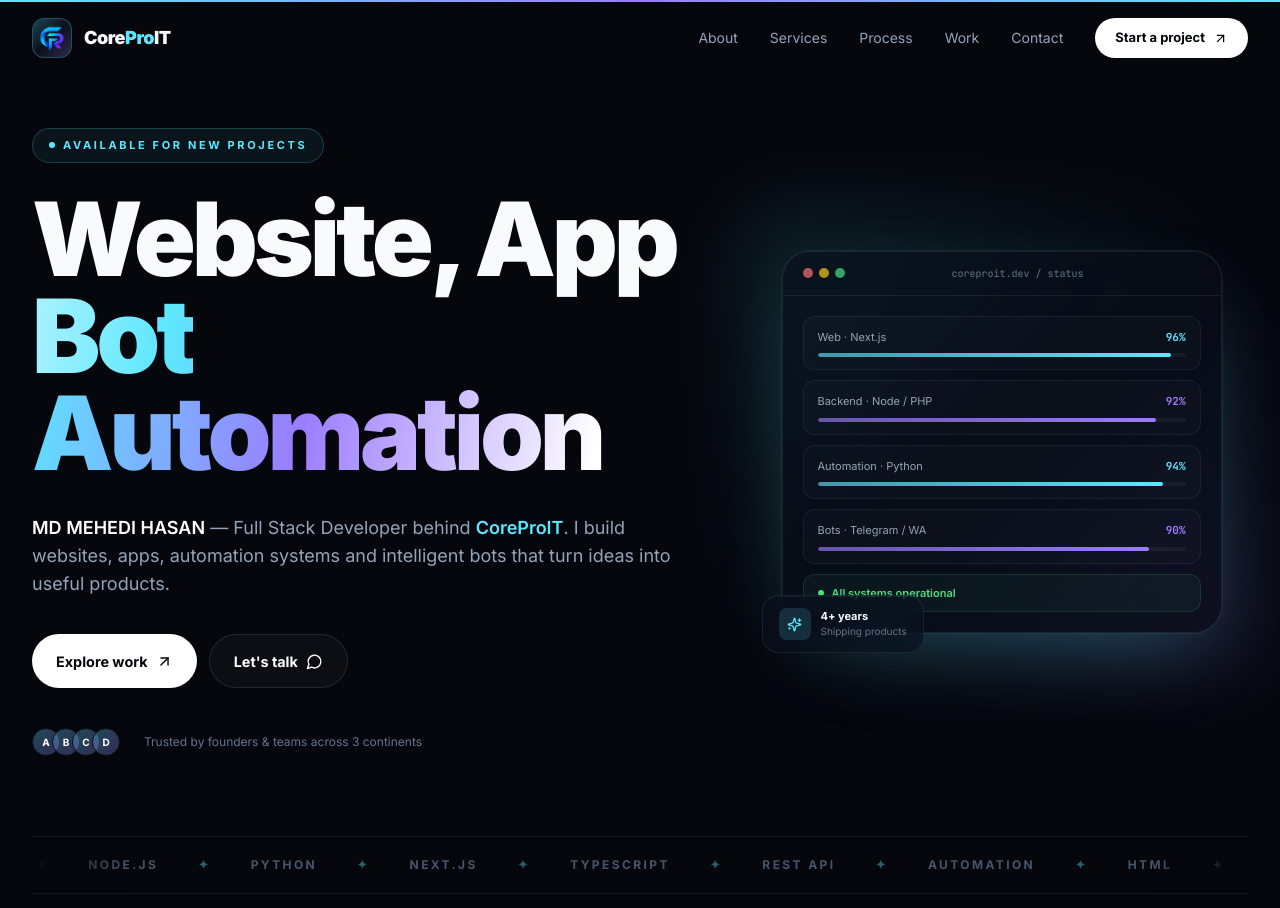
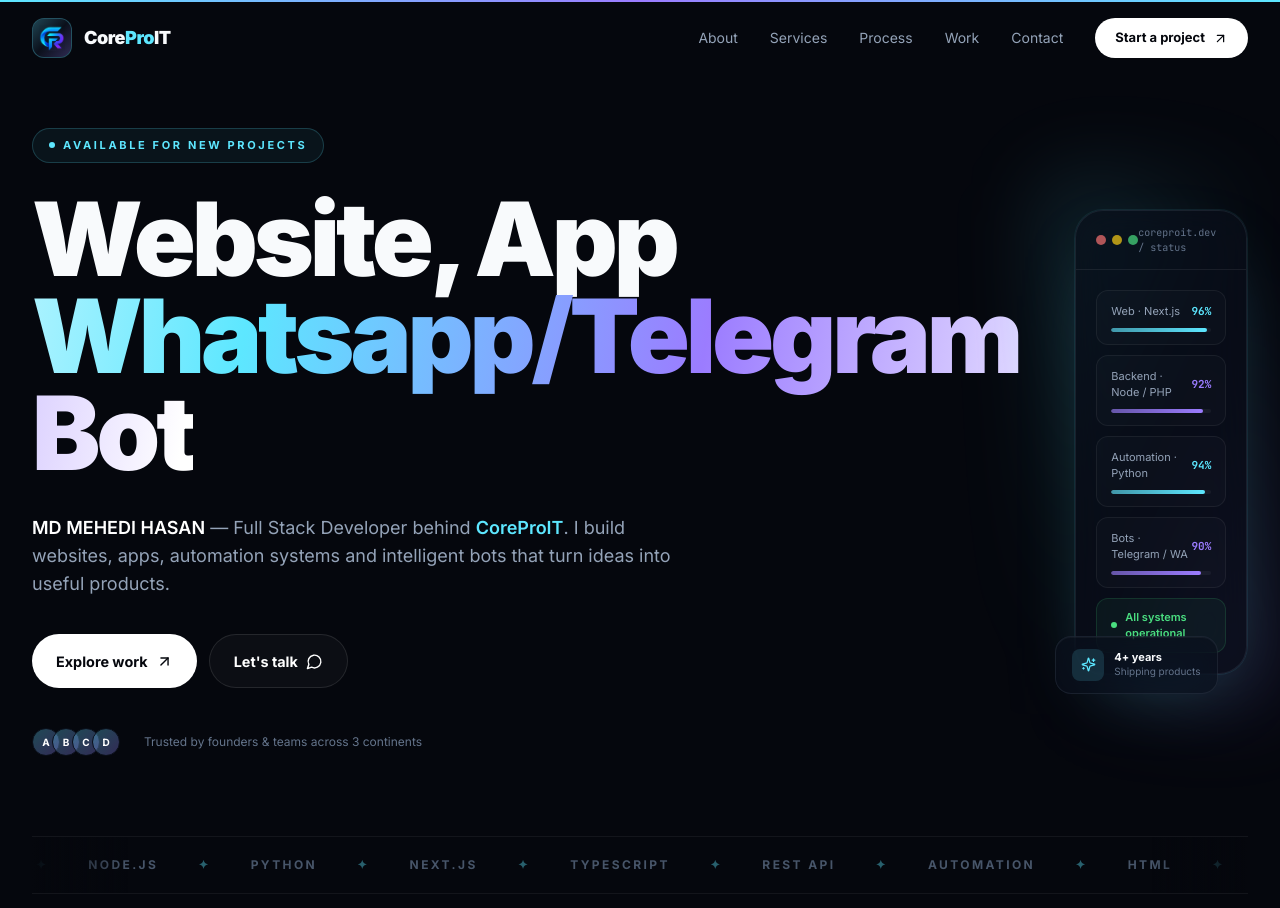
Before and after one commit to bdmehedicomputer-collab/coreproit, a Next.js app: page / in a window 1280 px wide. Shown: the top 908 px of the page. Built offline with nearby package versions, Linux system fonts and the light colour scheme.

Commit message:
Update page.tsx

```diff
--- a/app/page.tsx
+++ b/app/page.tsx
@@ -316,7 +316,7 @@
               >
                 Website, App
                 <br />
-                <span className="text-shimmer">Bot Automation</span>
+                <span className="text-shimmer">Whatsapp/Telegram Bot</span>
               </motion.h1>
 
               <motion.p
```
